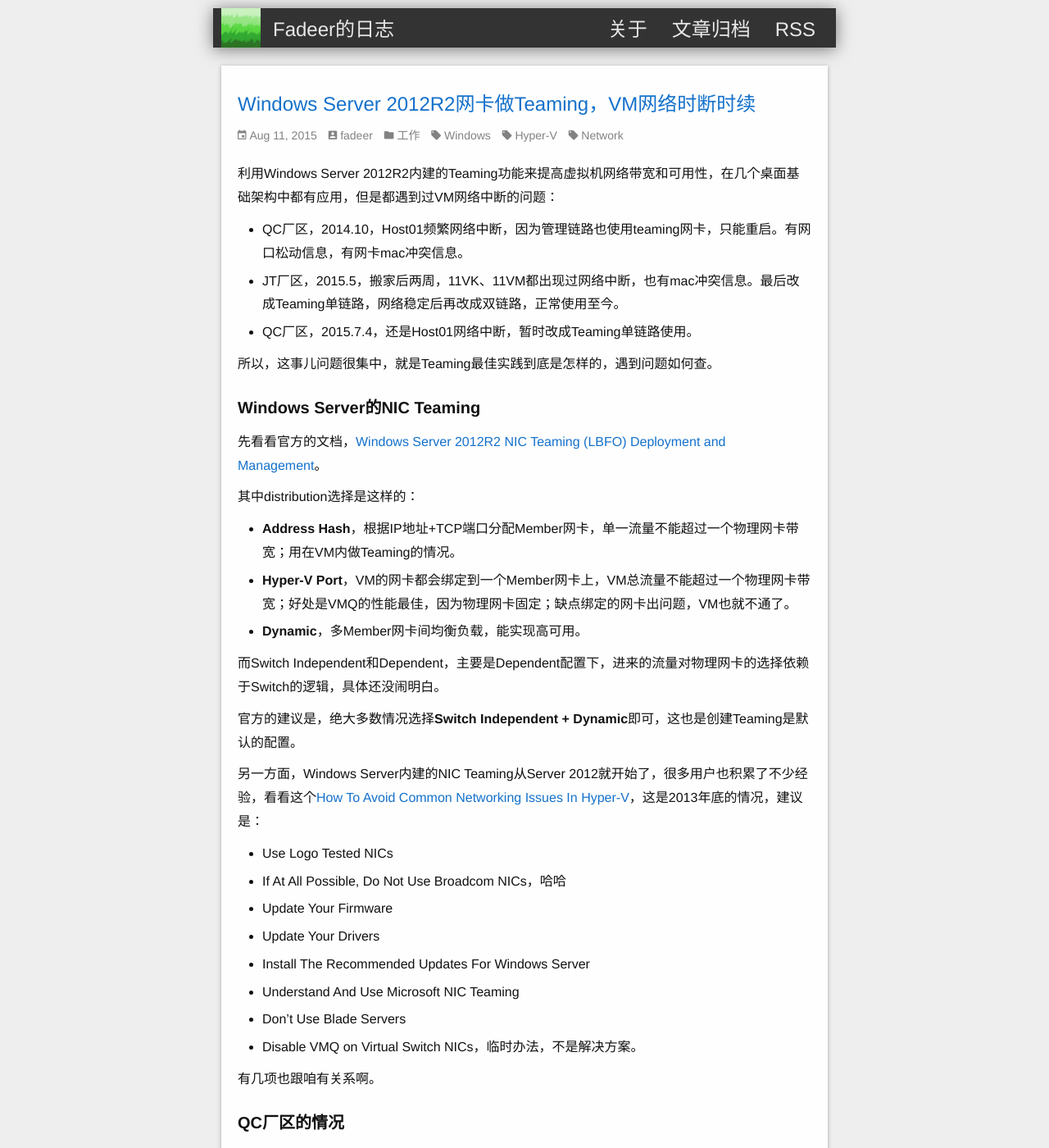
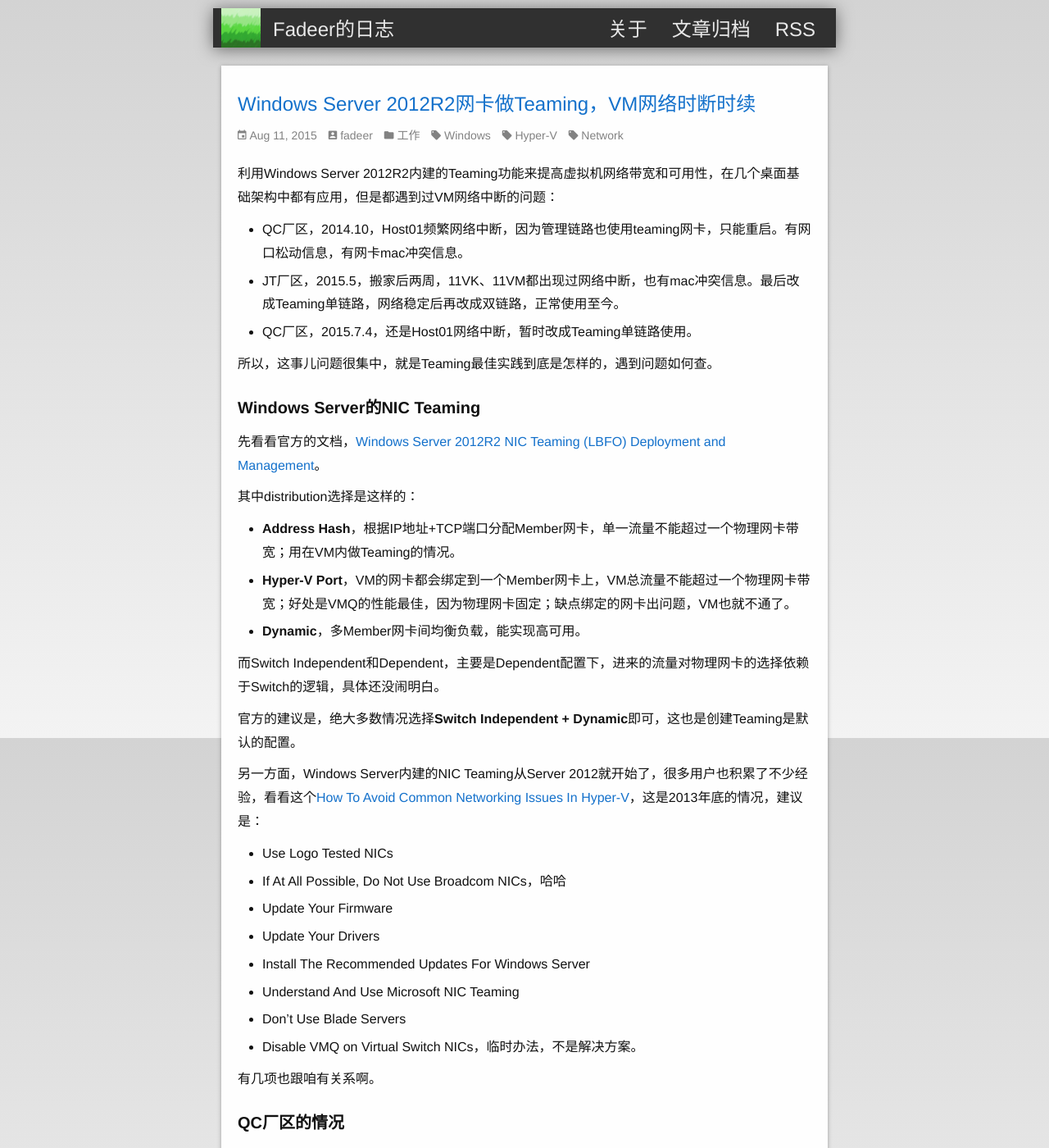
Before and after one commit to fadeer/fadeer.github.io, a Jekyll site: the page built from index.html, in a window 1280 px wide and 1400 px high. Shown: the whole window at 82% size. Built offline with Jekyll 4.4.1, drawn with Linux system fonts in a browser that asks for light colours.

Commit message:
update style

```diff
--- a/_sass/_base.scss
+++ b/_sass/_base.scss
@@ -19,7 +19,9 @@
     line-height: $base-line-height;
     font-weight: 300;
     color: $text-color;
-    background-color: $background-color;
+    //background-color: $background-color;
+    background: -webkit-linear-gradient(top, $bg-color-t, $bg-color-b);
+    background-attachment: fixed;
     -webkit-text-size-adjust: 100%;
 }
 
@@ -169,12 +171,11 @@
 pre,
 code {
     font-family: $font-default;
-
-    padding: 2px 4px;
+    padding: 1px 4px;
     margin: 0 4px;
-    //color: #009933;
+    color: $code-color;
     border-radius: 3px;
-    background-color: #E3E3E3;
+    background-color: $code-color-bgl;
 
     @include media-query($on-laptop) {
         font-size: $small-font-size;
--- a/css/main.scss
+++ b/css/main.scss
@@ -25,10 +25,13 @@
 
 $text-color:       #111;
 $background-color: #eee;
+$bg-color-t: #d3d3d3;
+$bg-color-b: #f3f3f3;
 $brand-color:      #1471CB; //#2880d5;
 
 $code-color:	#f2f2f2;
 $code-color-bg: #3f3f3f;
+$code-color-bgl: #5f5f5f;
 
 $grey-color:       #828282;
 $grey-color-light: lighten($grey-color, 40%);
```
